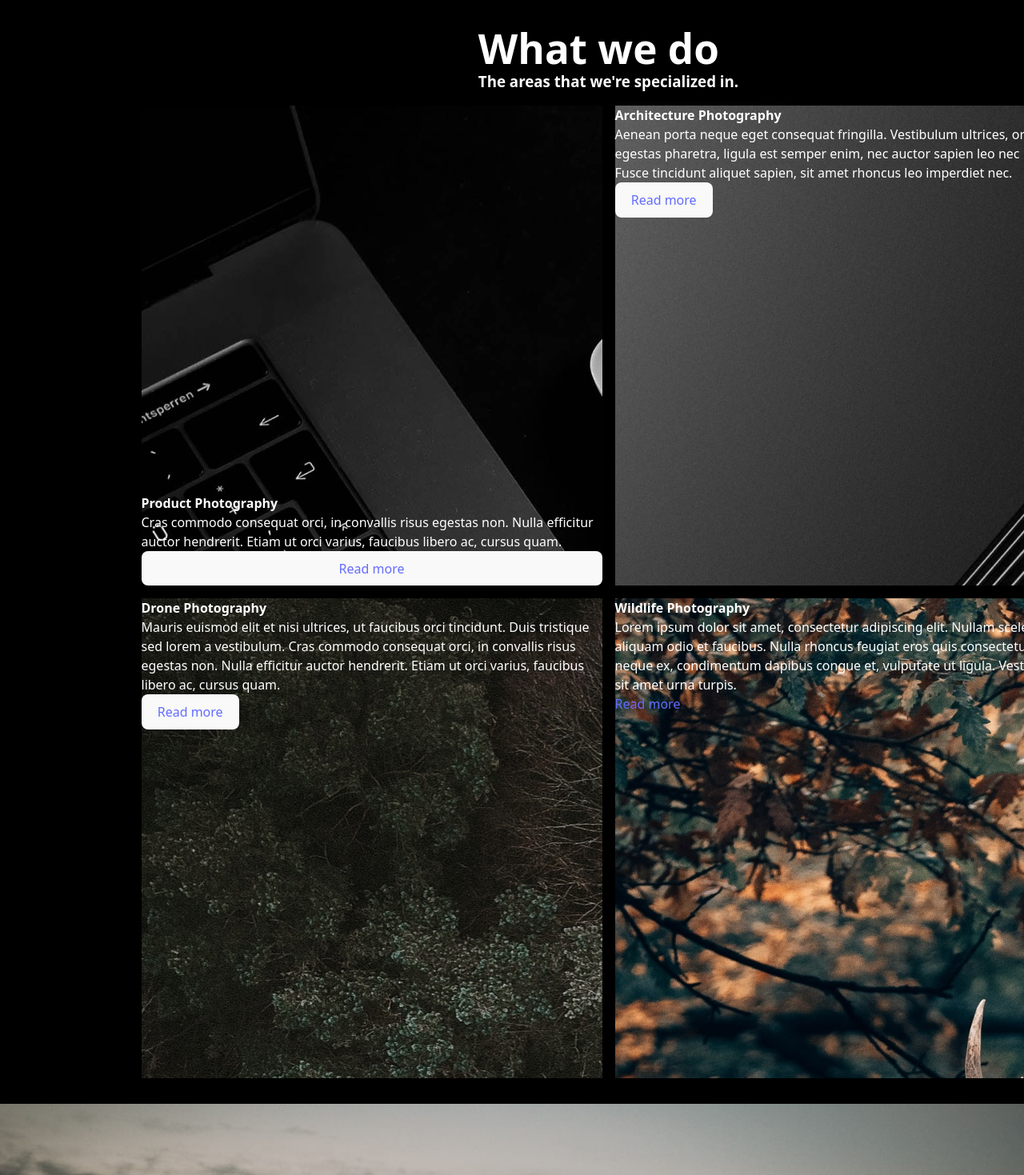
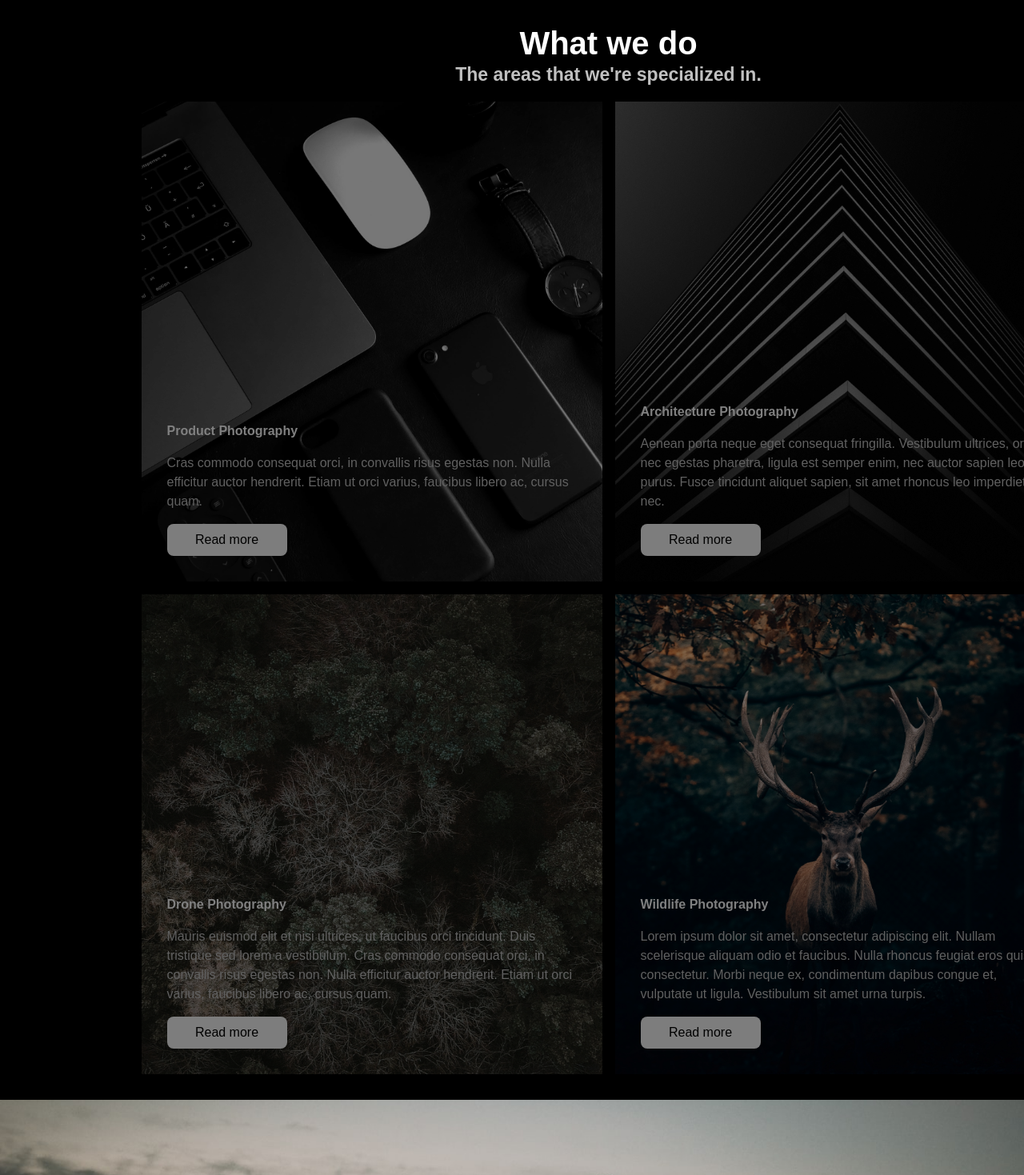
Before and after one commit to ToxirjonovN65/figma, a React app: page / in a window 1280 px wide. Shown: the top 1469 px of the page at 80% size. Built offline with nearby package versions, Linux system fonts and the light colour scheme; the HTML template or start-up script is replaced by a standard one.

Commit message:
all files

```diff
--- a/src/New_Production/Cards/Cards.jsx
+++ b/src/New_Production/Cards/Cards.jsx
@@ -14,23 +14,24 @@ const Cards = () => {
             <div className="card_1">
               <h4>Product Photography</h4>
               <p>Cras commodo consequat orci, in convallis risus egestas non. Nulla efficitur auctor hendrerit. Etiam ut orci varius, faucibus libero ac, cursus quam.</p>
-              <button><a href="#">Read more</a></button>
+              <button className='b_1'><a href="#">Read more</a></button>
             </div>
             <div className="card_2">
               <h4>Architecture Photography</h4>
               <p>Aenean porta neque eget consequat fringilla. Vestibulum ultrices, orci nec egestas pharetra, ligula est semper enim, nec auctor sapien leo nec purus. Fusce tincidunt aliquet sapien, sit amet rhoncus leo imperdiet nec.</p>
-              <button><a href="#">Read more</a></button>
+              <button className='b_1'><a href="#">Read more</a></button>
             </div>
             <div className="card_3">
               <h4>Drone Photography</h4>
               <p>Mauris euismod elit et nisi ultrices, ut faucibus orci tincidunt. Duis tristique sed lorem a vestibulum. Cras commodo consequat orci, in convallis risus egestas non. Nulla efficitur auctor hendrerit. Etiam ut orci varius, faucibus libero ac, cursus quam.</p>
-              <button><a href="#">Read more</a></button>
+              <button className='b_1'><a href="#">Read more</a></button>
             </div>
             <div className="card_4">
               <h4>Wildlife Photography</h4>
               <p>Lorem ipsum dolor sit amet, consectetur adipiscing elit. Nullam scelerisque aliquam odio et faucibus. Nulla rhoncus feugiat eros quis consectetur. Morbi neque ex, condimentum dapibus congue et, vulputate ut ligula. Vestibulum sit amet urna turpis.</p>
-              <butoon><a href="#">Read more</a></butoon>
+              <button className='b_1'><a href="#">Read more</a></button>
             </div>
+
         </div>
     </div>
 
--- a/src/New_Production/Cards/Carsds.css
+++ b/src/New_Production/Cards/Carsds.css
@@ -15,6 +15,17 @@
     gap: 1rem;
     padding: 2rem 10rem;
     color: white;
+    font-family: Arial, Helvetica, sans-serif;
+}
+.cards .top_texts{
+    text-align: center;
+}
+.cards .top_texts h1{
+    font-size: 40px;
+}
+.cards .top_texts h3{
+    font-size: 23px;
+    color: #C0C0C0;
 }
 .bottom_cards{
     display: flex;
@@ -23,26 +34,83 @@
     gap: 1rem;
     flex-wrap: wrap;
 }
+.bottom_cards p{
+    color: #C0C0C0;
+}
 .card_1{
     width: 576px;
     height: 600px;
     display: flex;
     flex-direction: column;
     justify-content: end;
+    gap: 1rem;
+    padding: 2rem;
     background-image: url("./images/2cadb3c91468a0e53f9836568403cada98570072.jpg");
+    background-position: center;
+    background-repeat: no-repeat;
+    background-size: cover;
+    filter: opacity(50%);
 }
 .card_2{
     width: 576px;
     height: 600px;
+    display: flex;
+    flex-direction: column;
+    justify-content: end;
+    gap: 1rem;
+    padding: 2rem;
     background-image: url("./images/ea5346f62f8240765dc431626ef67d482ba31362.jpg");
+    background-position: center;
+    background-repeat: no-repeat;
+    background-size: cover;
+    filter: opacity(50%);
 }
 .card_3{
     width: 576px;
     height: 600px;
+    display: flex;
+    flex-direction: column;
+    justify-content: end;
+    gap: 1rem;
+    padding: 2rem;
     background-image: url("./images/0fbad9fdd712b9f01e916c93c40b2f7b9205d3e4.jpg");
+    background-position: center;
+    background-repeat: no-repeat;
+    background-size: cover;
+    filter: opacity(50%);
 }
 .card_4{
     width: 576px;
     height: 600px;
+    display: flex;
+    flex-direction: column;
+    justify-content: end;
+    gap: 1rem;
+    padding: 2rem;
     background-image: url("./images/b606baefc97ec99c16b3026389d49a00f7e69e32.jpg");
+    background-position: center;
+    background-repeat: no-repeat;
+    background-size: cover;
+    filter: opacity(50%);
 }
+.card_1,
+.card_2,
+.card_3,
+.card_4{
+    transition: all 0.3s;
+}
+.card_1:hover,
+.card_2:hover,
+.card_3:hover,
+.card_4:hover{
+    filter: opacity(100%);
+}
+.card_1 button,
+.card_2 button,
+.card_3 button,
+.card_4 button{
+    width: 150px;
+}
+.bottom_cards button a{
+    color: black;
+}
```
